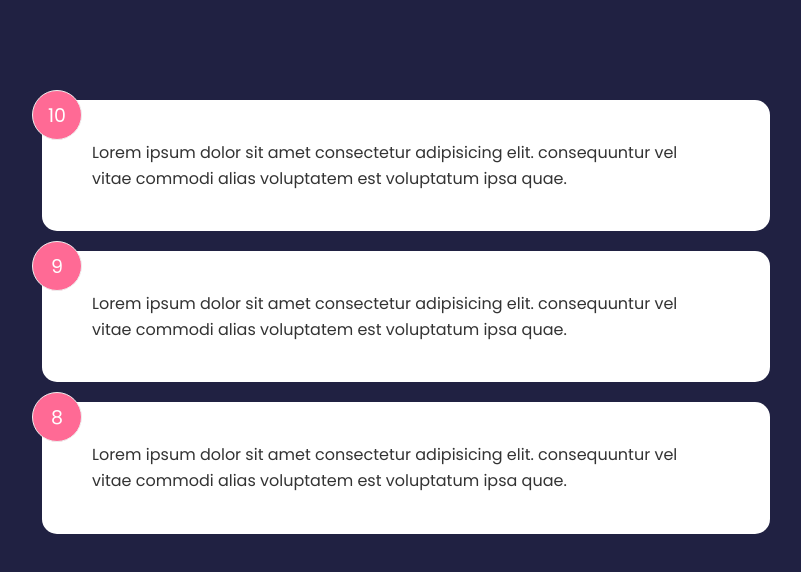
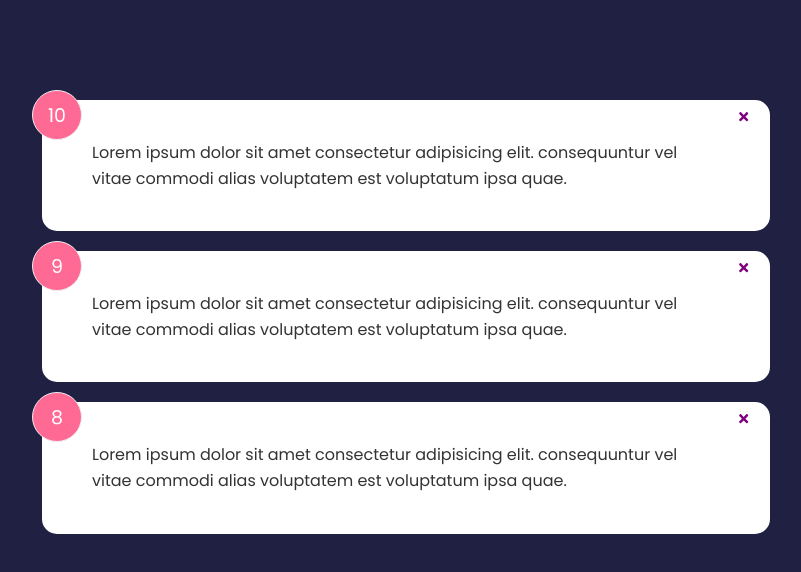
Before and after one commit to thyagarajsalome/React-brad, a React (Create React App) app in the folder feedback-app/: page / in a window 1280 px wide. Shown: the top 572 px of the page, without its empty margins (234-1035 px from the left). Built offline with nearby package versions, Linux system fonts and the light colour scheme; the HTML template or start-up script is replaced by a standard one.

Commit message:
card component added

```diff
--- a/feedback-app/src/App.js
+++ b/feedback-app/src/App.js
@@ -6,13 +6,18 @@
 
 function App() {
   const [feedback, setFeedback] = useState(FeedbackData);
+  const deleteFeedback = (id) => {
+    if (window.confirm("Are you sure you want to delete")) {
+      setFeedback(feedback.filter((item) => item.id !== id));
+    }
+  };
 
   //
   return (
     <>
       <Header />
       <div className="container">
-        <FeedbackList feedback={feedback} />
+        <FeedbackList feedback={feedback} handleDelete={deleteFeedback} />
       </div>
     </>
   );
--- a/feedback-app/src/components/FeedbackItem.jsx
+++ b/feedback-app/src/components/FeedbackItem.jsx
@@ -1,9 +1,16 @@
-function FeedbackItem({ item }) {
+import { FaTimes } from "react-icons/fa";
+
+import Card from "./shared/Card";
+
+function FeedbackItem({ item, handleDelete }) {
   return (
-    <div className="card">
+    <Card>
       <div className="num-display">{item.rating}</div>
+      <button onClick={() => handleDelete(item.id)} className="close">
+        <FaTimes color="purple" />
+      </button>
       <div className="text-display"> {item.text}</div>
-    </div>
+    </Card>
   );
 }
 
--- a/feedback-app/src/components/FeedbackList.jsx
+++ b/feedback-app/src/components/FeedbackList.jsx
@@ -1,6 +1,6 @@
 import FeedbackItem from "./FeedbackItem";
 
-function FeedbackList({ feedback }) {
+function FeedbackList({ feedback, handleDelete }) {
   if (!feedback || feedback.length === 0) {
     return <p>No Feeback Yet</p>;
   }
@@ -8,7 +8,7 @@
   return (
     <div className="feedback-list">
       {feedback.map((item) => (
-        <FeedbackItem key={item.id} item={item} />
+        <FeedbackItem key={item.id} item={item} handleDelete={handleDelete} />
       ))}
     </div>
   );
--- /dev/null
+++ b/feedback-app/src/components/shared/Card.jsx
@@ -0,0 +1,5 @@
+function Card({ children }) {
+  return <div className="card">{children}</div>;
+}
+
+export default Card;
```
